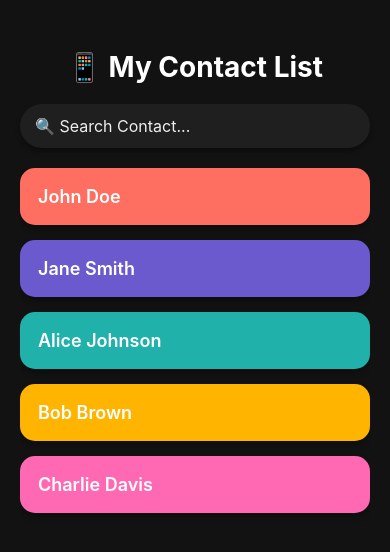
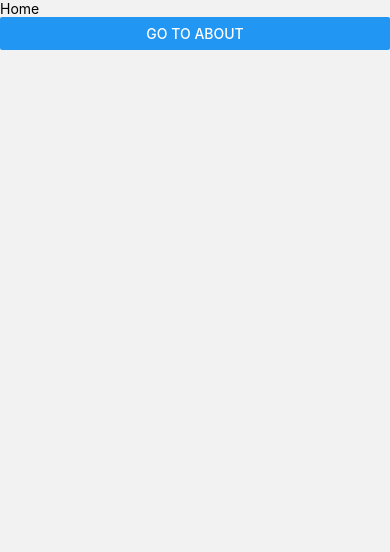
Before and after one commit to Sohaib110/React-Native-Learnings, a React Native app: screen /Home in a window 390 px wide. Shown: the top 552 px of the page. Built offline with nearby package versions, Linux system fonts and the light colour scheme.

Commit message:
Stack Nav

```diff
--- a/App.jsx
+++ b/App.jsx
@@ -1,12 +1,24 @@
-import { View } from 'react-native';
+import { NavigationContainer } from '@react-navigation/native';
+import { createNativeStackNavigator } from '@react-navigation/native-stack';
 import React from 'react';
-import Search from './src/components/Search';
+import About from './src/navigation-screens/About';
+import Home from './src/navigation-screens/Home';
+import { SafeAreaView } from 'react-native-safe-area-context';
 
+const Stack = createNativeStackNavigator();
 const App = () => {
   return (
-    <View style={{ flex: 1 }}>
-      <Search />
-    </View>
+    <NavigationContainer>
+
+      <Stack.Navigator>
+        <Stack.Screen
+          name="Home"
+          component={Home}
+          options={{ headerShown: false }}
+        />
+        <Stack.Screen name="About" component={About} />
+      </Stack.Navigator>
+    </NavigationContainer>
   );
 };
 
--- a/package.json
+++ b/package.json
@@ -12,6 +12,7 @@
   "dependencies": {
     "@react-native/new-app-screen": "0.81.4",
     "@react-navigation/native": "^7.1.17",
+    "@react-navigation/native-stack": "^7.3.26",
     "axios": "^1.12.2",
     "react": "19.1.0",
     "react-native": "0.81.4",
--- /dev/null
+++ b/src/navigation-screens/About.jsx
@@ -0,0 +1,12 @@
+import { View, Text } from 'react-native'
+import React from 'react'
+
+const About = () => {
+  return (
+    <View>
+      <Text>About</Text>
+    </View>
+  )
+}
+
+export default About
--- /dev/null
+++ b/src/navigation-screens/Home.jsx
@@ -0,0 +1,19 @@
+import { View, Text, Button } from 'react-native';
+import { useSafeAreaInsets } from 'react-native-safe-area-context';
+import React from 'react';
+
+const Home = ({ navigation }) => {
+  const insets = useSafeAreaInsets(); // gives you { top, bottom, left, right }
+
+  return (
+    <View style={{ flex: 1, paddingTop: insets.top }}>
+      <Text>Home</Text>
+      <Button
+        title="Go to About"
+        onPress={() => navigation.navigate('About')}
+      />
+    </View>
+  );
+};
+
+export default Home;
```
Also changed, not shown: 1 other file (tests, documents, lock files or other folders).
